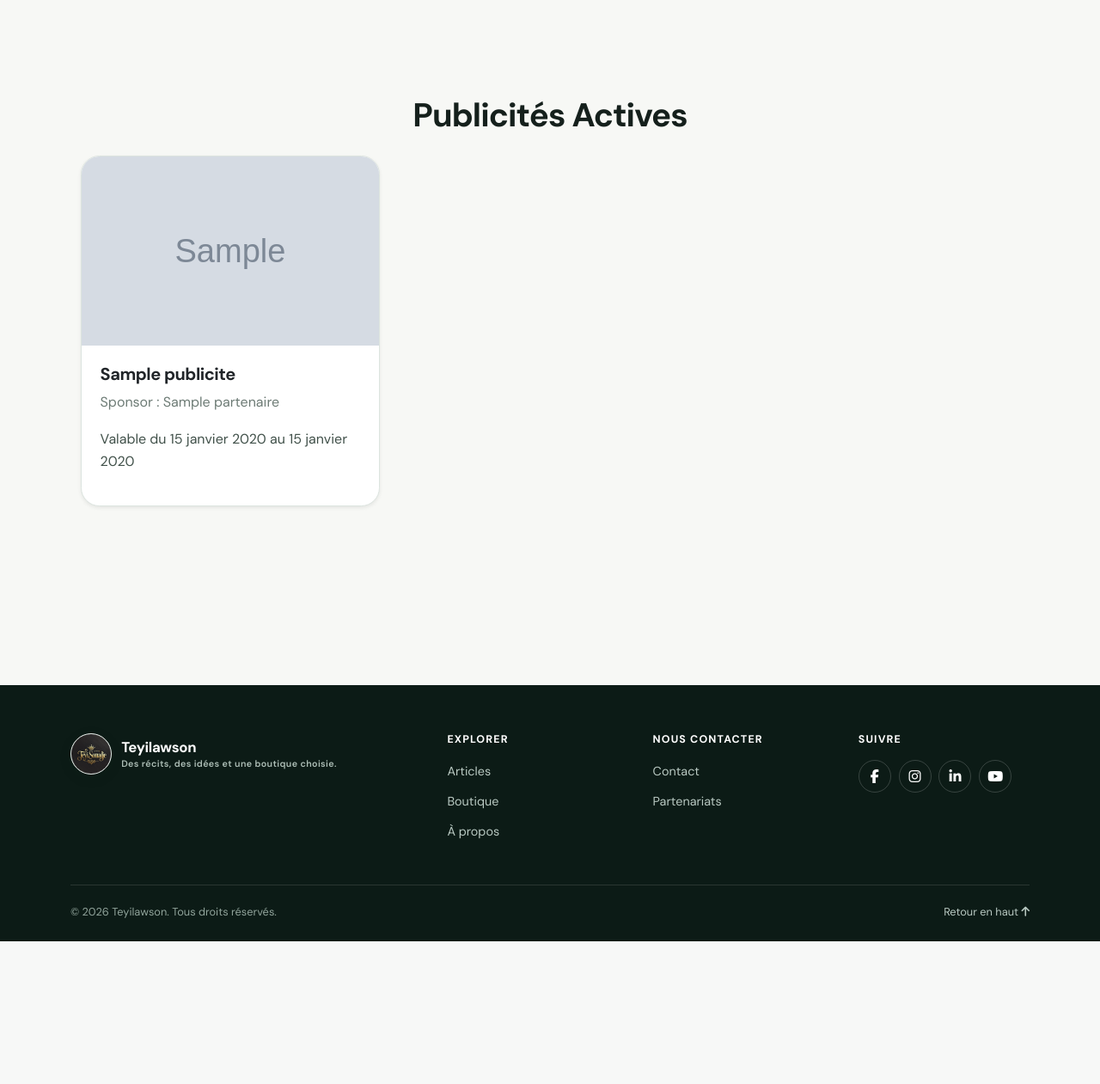
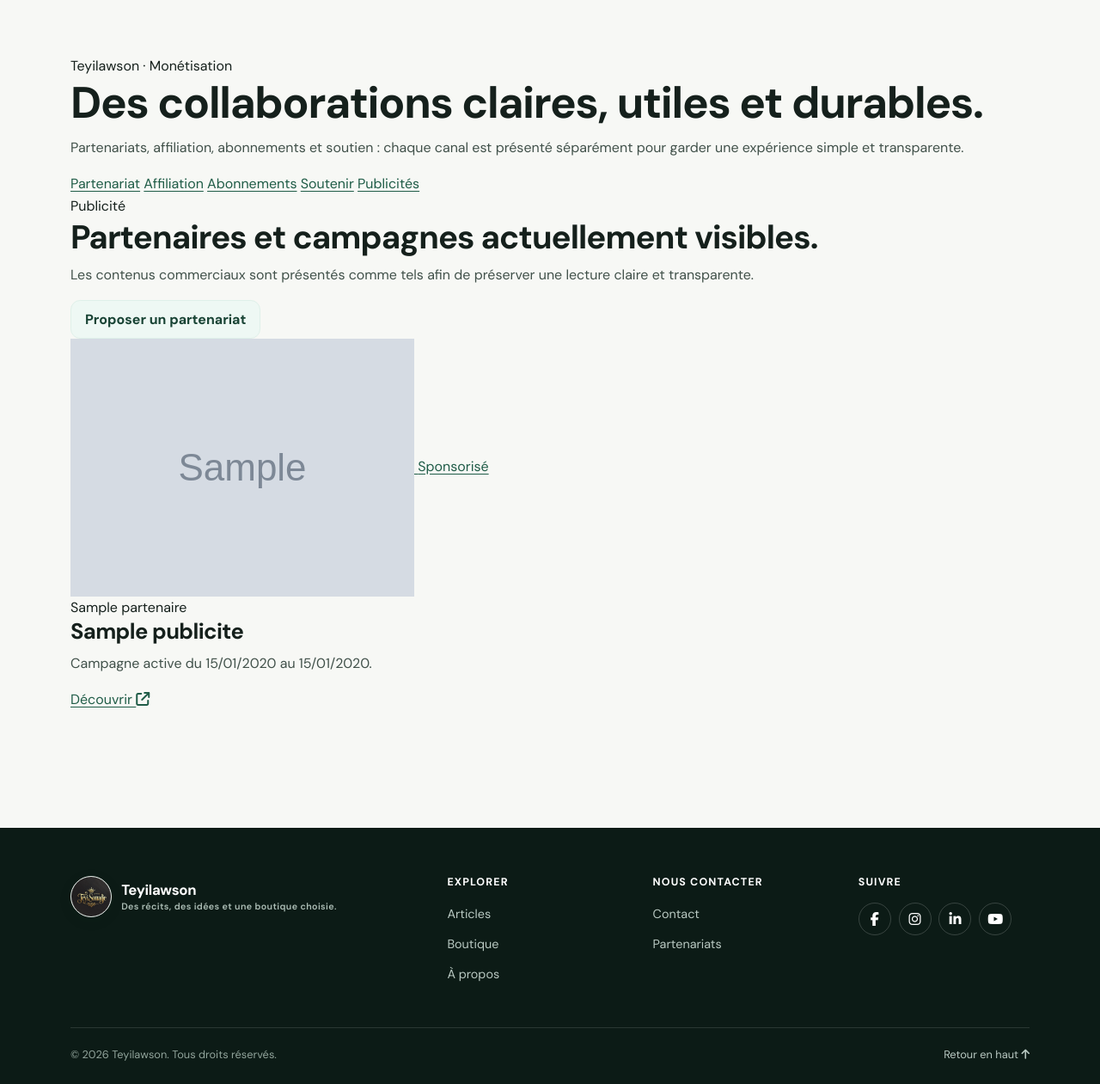
Before and after one commit to teyi12/my_blog, a Django app: page /monetization/publicites/ in a window 1280 px wide. Shown: the part 119-1380 px from the top of the page at 86% size. Before the commit the page ends 1214 px from the top, so only its background shows below. Run offline with Django 5.2, Linux system fonts and the light colour scheme; tables that the repository leaves empty hold one stand-in row (values such as "Sample post"); grey boxes marked "Sample" are stand-in pictures.

Commit message:
design: modernize active advertising page

```diff
--- a/monetization/templates/monetization/publicites.html
+++ b/monetization/templates/monetization/publicites.html
@@ -1,28 +1,40 @@
-{% extends "template_base.html" %}
-{% block titre %}Publicités{% endblock %}
+{% extends "monetization/base.html" %}
+{% block title %}Publicités — Teyilawson{% endblock %}
 
-{% block contenu %}
-<div class="container my-5">
-    <h2 class="mb-4 text-center">Publicités Actives</h2>
-    <div class="row">
-        {% for pub in publicites %}
-            {% if pub.actif %}
-                <div class="col-md-4 mb-4">
-                    <div class="card shadow-sm h-100">
-                        <a href="{{ pub.lien }}" target="_blank">
-                            <img src="{{ pub.image.url }}" class="card-img-top" alt="{{ pub.titre }}">
-                        </a>
-                        <div class="card-body">
-                            <h5 class="card-title">{{ pub.titre }}</h5>
-                            <p class="text-muted">Sponsor : {{ pub.partenaire.nom }}</p>
-                            <p class="text-sm">Valable du {{ pub.date_debut }} au {{ pub.date_fin }}</p>
-                        </div>
-                    </div>
-                </div>
-            {% endif %}
-        {% empty %}
-            <p class="text-center text-muted">Aucune publicité active pour le moment.</p>
-        {% endfor %}
+{% block content %}
+<section class="monetization-section">
+  <div class="monetization-section-heading">
+    <div>
+      <span class="monetization-eyebrow">Publicité</span>
+      <h2>Partenaires et campagnes actuellement visibles.</h2>
+      <p>Les contenus commerciaux sont présentés comme tels afin de préserver une lecture claire et transparente.</p>
     </div>
-</div>
+    <a href="{% url 'monetization:partenariat' %}" class="btn btn-soft">Proposer un partenariat</a>
+  </div>
+
+  {% if publicites %}
+  <div class="advertising-grid">
+    {% for pub in publicites %}
+    <article class="advertising-card">
+      <a href="{{ pub.lien }}" target="_blank" rel="noopener sponsored" class="advertising-media">
+        {% if pub.image %}<img src="{{ pub.image.url }}" alt="{{ pub.titre }}">{% endif %}
+        <span class="advertising-badge">Sponsorisé</span>
+      </a>
+      <div class="advertising-body">
+        <span class="monetization-eyebrow">{{ pub.partenaire.nom }}</span>
+        <h3>{{ pub.titre }}</h3>
+        <p>Campagne active du {{ pub.date_debut|date:"d/m/Y" }} au {{ pub.date_fin|date:"d/m/Y" }}.</p>
+        <a href="{{ pub.lien }}" target="_blank" rel="noopener sponsored" class="advertising-link">Découvrir <i class="fa-solid fa-arrow-up-right-from-square" aria-hidden="true"></i></a>
+      </div>
+    </article>
+    {% endfor %}
+  </div>
+  {% else %}
+  <div class="monetization-empty">
+    <i class="fa-regular fa-rectangle-ad" aria-hidden="true"></i>
+    <h3>Aucune campagne active pour le moment.</h3>
+    <p>Les prochaines collaborations apparaîtront ici.</p>
+  </div>
+  {% endif %}
+</section>
 {% endblock %}
```
